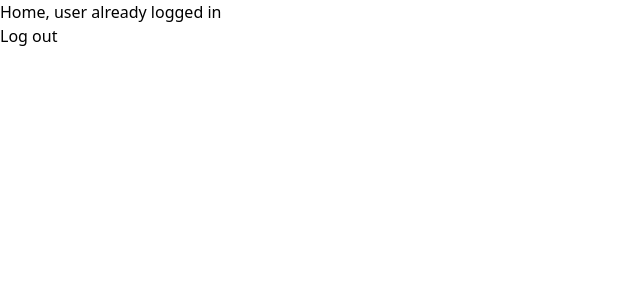
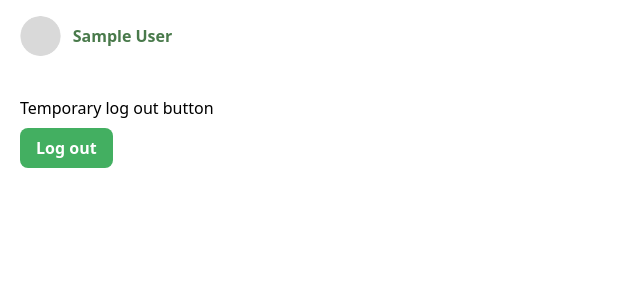
Before and after one commit to William2809/spendwise-frontend, a React (Vite) app: page /home in a window 1280 px wide. Shown: the top 300 px of the page, without its empty margins (0-640 px from the left). Built offline with nearby package versions, Linux system fonts and the light colour scheme; no server answers; sample sign-in values are in the browser's storage.

Commit message:
add logo, refine temporary logout button, add profile image from google

```diff
--- a/index.html
+++ b/index.html
@@ -3,7 +3,7 @@
 
 <head>
   <meta charset="UTF-8" />
-  <link rel="icon" type="image/svg+xml" href="/vite.svg" />
+  <link rel="icon" type="image/svg+xml" href="/logo.svg" />
   <meta name="viewport" content="width=device-width, initial-scale=1.0" />
   <title>SpendWise</title>
 </head>
--- a/src/pages/Home.tsx
+++ b/src/pages/Home.tsx
@@ -1,18 +1,39 @@
 import authService from "../utils/auth/AuthService";
 import { useNavigate } from "react-router-dom";
+import nullpng from "../assets/null.png";
 
 function Home() {
+	const user = JSON.parse(localStorage.getItem("user")!);
+
 	const navigate = useNavigate();
 	const logout = () => {
 		authService.logout();
 		navigate("/");
 	};
 
+	if (!user) {
+		navigate("/");
+	}
 	return (
-		<div>
-			<div>Home, user already logged in</div>
-			<div>
-				<button onClick={logout}>Log out</button>
+		<div className="px-5 pt-4">
+			<div className="flex items-center gap-3">
+				<img
+					src={user.picture ? `${user.picture}` : nullpng}
+					className="rounded-full h-10"
+					alt="User Profile"
+				/>
+				<h2 className="text-primary-muted font-semibold text-base">
+					{user.name}
+				</h2>
+			</div>
+			<div className="mt-10 space-y-2">
+				<div>Temporary log out button</div>
+				<button
+					className="rounded-lg bg-primary font-semibold hover:bg-primary-hover text-white py-2 px-4"
+					onClick={logout}
+				>
+					Log out
+				</button>
 			</div>
 		</div>
 	);
--- a/src/pages/auth/Login.tsx
+++ b/src/pages/auth/Login.tsx
@@ -53,7 +53,14 @@ function Login() {
 	return (
 		<div className="flex flex-col justify-center items-center pt-[120px]">
 			<div>
-				<h1 className="text-primary text-6xl font-bold">Login</h1>
+				<div className="flex items-center gap-4">
+					<img
+						className="w-[80px]"
+						src="/logo.svg"
+						alt=""
+					/>
+					<h1 className="text-primary text-6xl font-bold">Login</h1>
+				</div>
 				<div className="mt-4">
 					<p>
 						Don't have an account?{" "}
--- a/src/pages/auth/Register.tsx
+++ b/src/pages/auth/Register.tsx
@@ -56,7 +56,14 @@ function Register() {
 	return (
 		<div className="flex flex-col justify-center items-center pt-[100px]">
 			<div>
-				<h1 className="text-primary text-6xl font-bold">Register</h1>
+				<div className="flex items-center gap-4">
+					<img
+						className="w-[80px]"
+						src="/logo.svg"
+						alt=""
+					/>
+					<h1 className="text-primary text-6xl font-bold">Register</h1>
+				</div>
 				<div className="mt-4">
 					<p>
 						Already have an account?{" "}
```
Also changed, not shown: public/logo.svg (added), src/assets/null.png (added).
